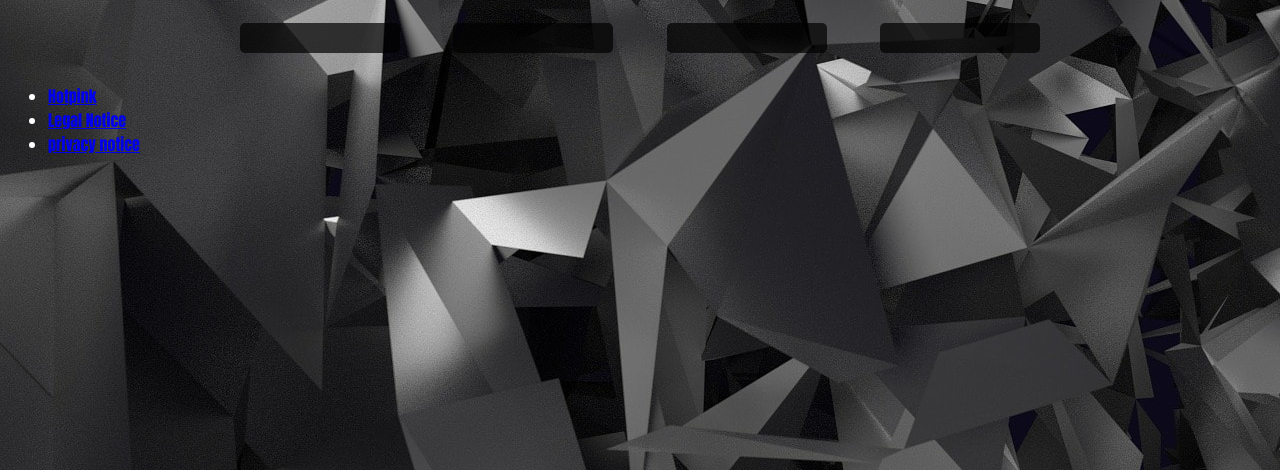
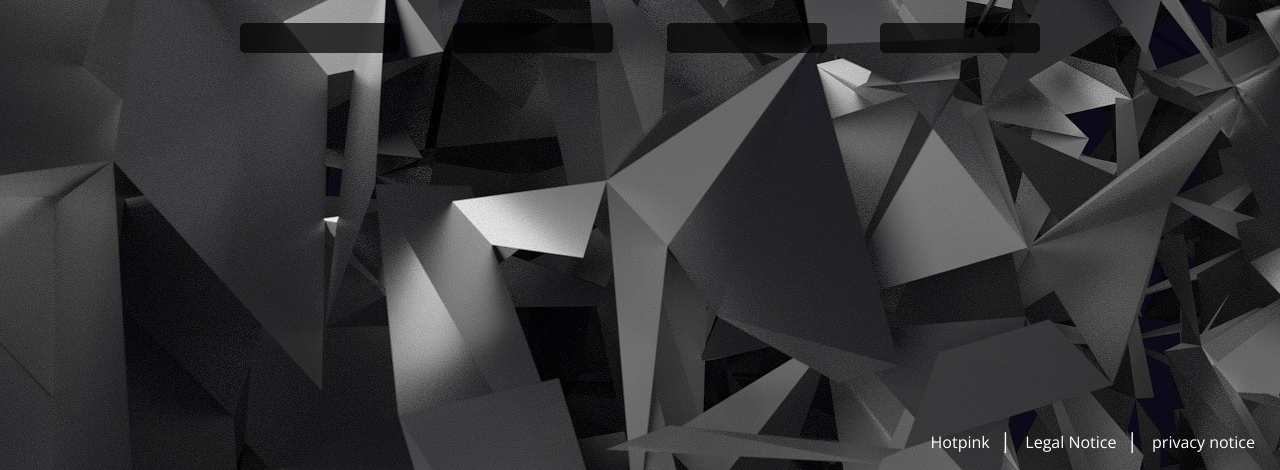
Before and after one commit to peter-stuhlmann/ComingSoon-Landingpage, a website: page index.html in a window 1280 px wide. Shown: the part 330-800 px from the top of the page. Drawn offline with nearby package versions, Linux system fonts and the light colour scheme.

Commit message:
Added styling for footer / footer navigation

```diff
--- a/assets/scss/partials/_layout.scss
+++ b/assets/scss/partials/_layout.scss
@@ -1,22 +1,28 @@
+html {
+    height: 100%;
+    box-sizing: border-box;
+}
+
 body {
     background-image: url('../img/background.jpg');
     background-size: auto;
     font-family: $primaryFont;
     color: $primaryColor;
-    font-size: 16px
+    font-size: 16px;
 }
 
 main {
     width: 100%;
     max-width: $desktop;
     margin: 0 auto;
+    min-height: 100%;
 
     h1 {
         margin-top: 30vh;
         text-align: center;
         font-size: 2.8em;
         font-weight: normal;
-        text-shadow: 5px 3px 6px rgba(0,0,0,0.75)
+        text-shadow: 5px 3px 6px rgba(0, 0, 0, 0.75)
     }
 }
 
@@ -46,3 +52,44 @@ main {
         }
     }
 }
+
+footer {
+    font-family: $secondaryFont;
+    width: 100%;
+    margin: 0 auto;
+    text-align: right;
+    position: absolute;
+    right: 0;
+    bottom: 0;
+    left: 0;
+}
+
+a {
+    color: $primaryColor;
+    text-decoration: none;
+    padding: calc(#{$padding} / 4) calc(#{$padding} / 1.5);
+    transition: 0.2s;
+
+    &:hover {
+        opacity: 0.7
+    }
+}
+
+li {
+    display: inline;
+
+    &::after {
+        content: "|";
+        font-size: 1.3em;
+        z-index: 2;
+        font-weight: normal
+    }
+
+    &:last-child {
+        margin-right: $margin;
+
+        &:last-child::after {
+            display: none
+        }
+    }
+}
--- a/assets/scss/partials/_variables.scss
+++ b/assets/scss/partials/_variables.scss
@@ -1,6 +1,7 @@
 $primaryColor: #fff;
 
 $primaryFont: 'Anton', sans-serif;
+$secondaryFont: 'Open Sans', sans-serif;
 
 $borderRadius: 5px;
 
--- a/assets/scss/style.scss
+++ b/assets/scss/style.scss
@@ -1,3 +1,5 @@
 @import url('https://fonts.googleapis.com/css?family=Anton');
+@import url('https://fonts.googleapis.com/css?family=Open+Sans');
+
 @import "partials/variables";
 @import "partials/layout";
```
Also changed, not shown: assets/css/style.css, 1 other file.
